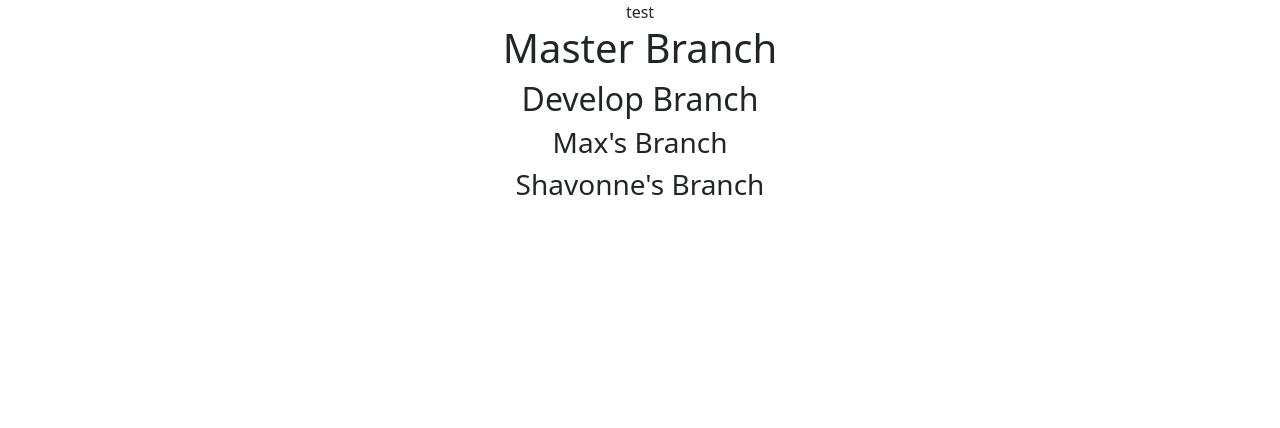
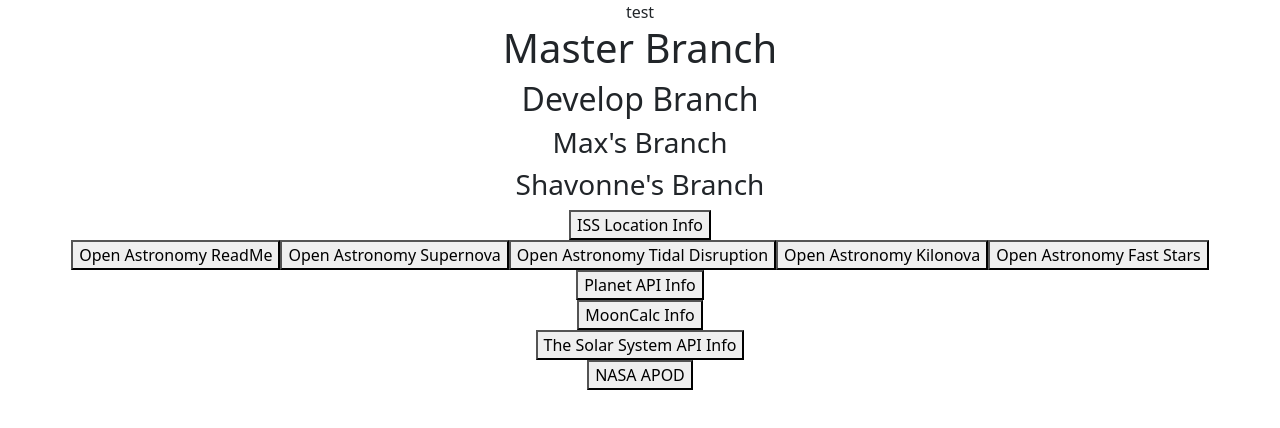
Before and after one commit to mthorton/mmum-client, a React (Create React App) app: page / in a window 1280 px wide. Shown: the top 428 px of the page. Built offline with nearby package versions, Linux system fonts and the light colour scheme.

Commit message:
add basic fetch functionality to the api js files.

```diff
--- a/src/App.js
+++ b/src/App.js
@@ -1,6 +1,13 @@
 import React from 'react';
 import 'bootstrap/dist/css/bootstrap.css';
 import './App.css';
+
+import IssLocation from './components/IssLocation';
+import OpenAstronomyAPI from './components/OpenAstronomyAPI';
+import PlanetAPI from './components/PlanetAPI';
+import MoonCalcAPI from './components/MoonCalcAPI';
+import TheSolarSystemAPI from './components/TheSolarSystemAPI';
+import NasaAPI from './components/NasaAPI';
 
 function App() {
   return (
@@ -10,6 +17,12 @@
       <h2>Develop Branch</h2>
       <h3>Max's Branch</h3>
       <h3>Shavonne's Branch</h3>
+      <IssLocation/>
+      <OpenAstronomyAPI/>
+      <PlanetAPI/>
+      <MoonCalcAPI/>
+      <TheSolarSystemAPI/>
+      <NasaAPI/>
     </div>
   );
 }
--- a/src/components/IssLocation.js
+++ b/src/components/IssLocation.js
@@ -0,0 +1,31 @@
+import { useState } from 'react';
+
+function IssLocation(){
+
+    let url = 'https://api.wheretheiss.at/v1/satellites';
+    const [data, setData] = useState([]);
+
+    const getData = () => {
+        fetch(url)
+        .then(res => res.json())
+        .then(json => {
+            console.log(json);
+            setData(json);
+        })
+    }
+
+
+    return(
+        <div>
+            <button onClick={getData}>ISS Location Info</button>
+        </div>
+    )
+
+}
+
+export default IssLocation
+
+/*
+RESOURCES:
+website: https://wheretheiss.at/w/developer
+*/
--- a/src/components/MoonCalcAPI.js
+++ b/src/components/MoonCalcAPI.js
@@ -2,6 +2,31 @@
 
 function MoonCalcAPI(){
 
+    let url = 'https://mooncalc.org/#/lat,lon,zoom/date/time/objectlevel/maptype';
+    const [data, setData] = useState([]);
+
+    const getData = () => {
+        fetch(url)
+        .then(res => res.json())
+        .then(json => {
+            console.log(json);
+            setData(json);
+        })
+    }
+
+
+    return(
+        <div>
+            <button onClick={getData}>MoonCalc Info</button>
+        </div>
+    )
 }
 
 export default MoonCalcAPI;
+
+/*
+RESOURCES:
+website: https://www.torsten-hoffmann.de/web.html#mondverlauf
+website: https://www.mooncalc.org/#/49.495,11.073,2/2021.07.12/12:38/1/3
+website: https://www.torsten-hoffmann.de/apis/suncalcmooncalc/link_en.html
+*/
--- a/src/components/NasaAPI.js
+++ b/src/components/NasaAPI.js
@@ -2,6 +2,32 @@
 
 function NasaAPI(){
 
+    let apiKey = 'mKE6H7Pg9xCy0kZ51YadMOyiFPCsCbSLxzaPfwHc'
+    let url = 'https://api.nasa.gov/planetary/apod?api_key=';
+
+    const [apod, setApod] = useState([]);
+
+    // NASA picture of the day.
+    const getApod = () => {
+        fetch(url + apiKey)
+        .then(res => res.json())
+        .then(json => {
+            console.log(json);
+            setApod(json);
+        })
+    }
+
+
+    return(
+        <div>
+            <button onClick={getApod}>NASA APOD</button>
+        </div>
+    )
 }
 
 export default NasaAPI;
+
+/*
+RESOURCES:
+website: https://api.nasa.gov/
+*/
--- a/src/components/OpenAstronomyAPI.js
+++ b/src/components/OpenAstronomyAPI.js
@@ -2,6 +2,78 @@
 
 function OpenAstronomyAPI(){
 
+    let urlReadMe = 'https://api.astrocats.space/';
+    let urlSupernova = 'https://api.sne.space/';
+    let urlTidalDisruption = 'https://api.tde.space/';
+    let urlKilonova = 'https://api.kilonova.space/';
+    let urlFastStars = 'https://api.faststars.space/';
+
+    const [readMe, setReadMe] = useState([]);
+    const [supernova, setSupernova] = useState([]);
+    const [tidalDis, setTidalDis] = useState([]);
+    const [kilonova, setKilonova] = useState([]);
+    const [fastStars, setFastStars] = useState([]);
+
+    const getReadMe = () => {
+        fetch(urlReadMe)
+        .then(res => res.json())
+        .then(json => {
+            console.log(json);
+            setReadMe(json);
+        })
+    }
+
+    const getSupernova = () => {
+        fetch(urlSupernova)
+        .then(res => res.json())
+        .then(json => {
+            console.log(json);
+            setSupernova(json);
+        })
+    }
+
+    const getTidalDisruption = () => {
+        fetch(urlTidalDisruption)
+        .then(res => res.json())
+        .then(json => {
+            console.log(json);
+            setTidalDis(json);
+        })
+    }
+
+    const getKilonova = () => {
+        fetch(urlKilonova)
+        .then(res => res.json())
+        .then(json => {
+            console.log(json);
+            setKilonova(json);
+        })
+    }
+
+    const getFastStars = () => {
+        fetch(urlFastStars)
+        .then(res => res.json())
+        .then(json => {
+            console.log(json);
+            setFastStars(json);
+        })
+    }
+
+
+    return(
+        <div>
+            <button onClick={getReadMe}>Open Astronomy ReadMe</button>
+            <button onClick={getSupernova}>Open Astronomy Supernova</button>
+            <button onClick={getTidalDisruption}>Open Astronomy Tidal Disruption</button>
+            <button onClick={getKilonova}>Open Astronomy Kilonova</button>
+            <button onClick={getFastStars}>Open Astronomy Fast Stars</button>
+        </div>
+    )
 }
 
 export default OpenAstronomyAPI;
+
+/*
+RESOURCES:
+website: https://github.com/astrocatalogs/OACAPI
+*/
--- a/src/components/PlanetAPI.js
+++ b/src/components/PlanetAPI.js
@@ -2,6 +2,29 @@
 
 function PlanetAPI(){
 
+    let url = 'https://api.planet.com/data/v1';
+    const [data, setData] = useState([]);
+
+    const getData = () => {
+        fetch(url)
+        .then(res => res.json())
+        .then(json => {
+            console.log(json);
+            setData(json);
+        })
+    }
+
+
+    return(
+        <div>
+            <button onClick={getData}>Planet API Info</button>
+        </div>
+    )
 }
 
 export default PlanetAPI;
+
+/*
+RESOURCES:
+website: https://developers.planet.com/docs/apis/data/
+*/
--- a/src/components/TheSolarSystemAPI.js
+++ b/src/components/TheSolarSystemAPI.js
@@ -1,7 +1,30 @@
-import { useSate } from 'react';
+import { useState } from 'react';
 
 function TheSolarSystemAPI(){
 
+    let url = 'https://api.le-systeme-solaire.net/en/';
+    const [data, setData] = useState([]);
+
+    const getData = () => {
+        fetch(url)
+        .then(res => res.json())
+        .then(json => {
+            console.log(json);
+            setData(json);
+        })
+    }
+
+
+    return(
+        <div>
+            <button onClick={getData}>The Solar System API Info</button>
+        </div>
+    )
 }
 
 export default TheSolarSystemAPI;
+
+/*
+RESOURCES:
+website: https://api.le-systeme-solaire.net/en/
+*/
```
Also changed, not shown: src/components/index.js (added).
